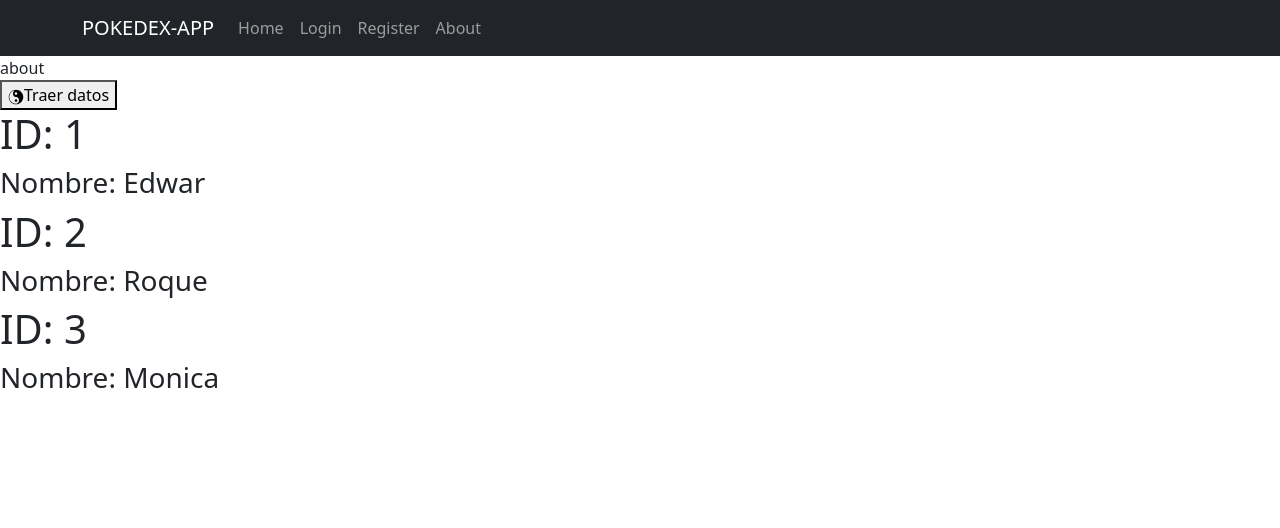
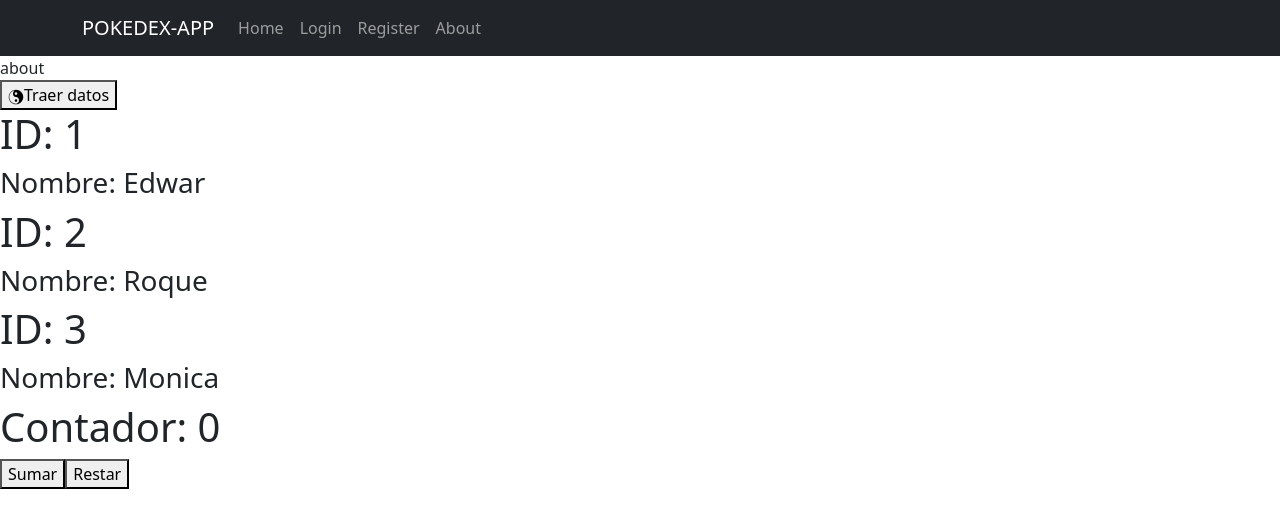
Before and after one commit to emmllanitos/pokedex-app, a React (Create React App) app: page /about in a window 1280 px wide. Shown: the top 528 px of the page. Built offline with nearby package versions, Linux system fonts and the light colour scheme.

Commit message:
useState

```diff
--- a/src/routes/About.js
+++ b/src/routes/About.js
@@ -1,4 +1,4 @@
-import { Posts, MapPoke } from "./Posts";
+import { Posts, MapPoke, UsoUseState } from "./Posts";
 
 export const About = () => {
   return (
@@ -6,6 +6,7 @@ export const About = () => {
       <div>about</div>
       <Posts />
       <MapPoke />
+      <UsoUseState />
     </>
   );
 };
--- a/src/routes/Posts.js
+++ b/src/routes/Posts.js
@@ -1,3 +1,4 @@
+import { useState } from "react";
 import { GiYinYang } from "react-icons/gi";
 
 const handleClick = () => {
@@ -36,3 +37,26 @@ export const MapPoke = () => {
 
   return <div>{salida}</div>;
 };
+
+export const UsoUseState = () => {
+  const [contador, setContador] = useState(0);
+  return (
+    <>
+      <h1>Contador: {contador}</h1>
+      <button
+        onClick={() => {
+          setContador(contador + 1);
+        }}
+      >
+        Sumar
+      </button>
+      <button
+        onClick={() => {
+          setContador(contador - 1);
+        }}
+      >
+        Restar
+      </button>
+    </>
+  );
+};
```
